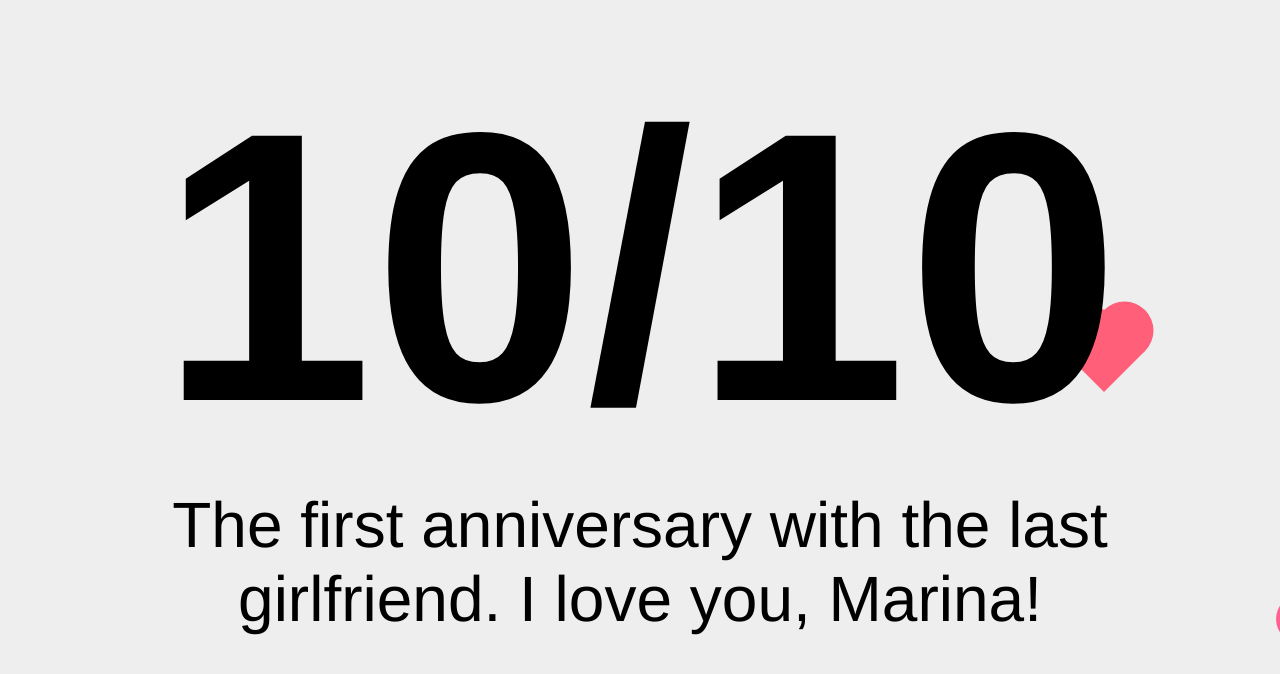
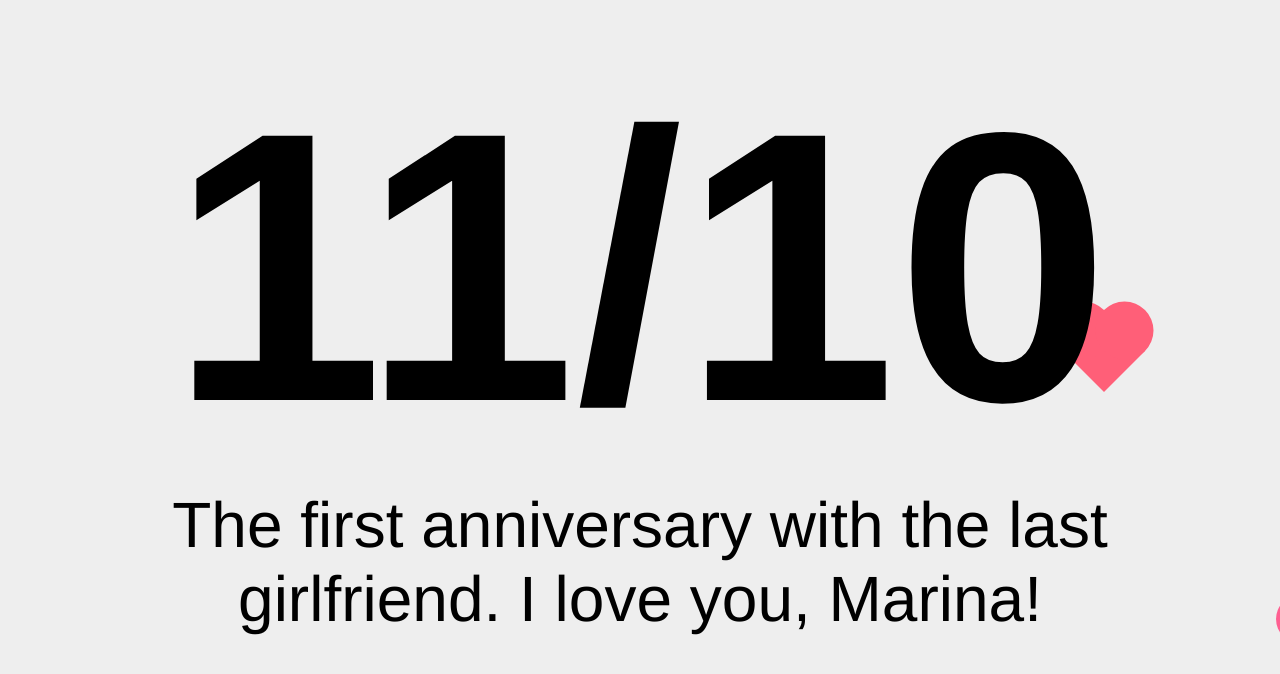
Before and after one commit to bernbecht/1things, a website: page app/index.html in a window 1280 px wide. Drawn offline with nearby package versions, Linux system fonts and the light colour scheme.

Commit message:
changing the text

```diff
--- a/app/first-anniversary/first-anniversary.view.html
+++ b/app/first-anniversary/first-anniversary.view.html
@@ -3,7 +3,7 @@
             <div class="center">
                 <div id="today-date"
                     class="today-date animated">
-                    {{todayDate | date : 'dd/MM'}}
+                    11/10
                 </div>
                 <div id="today-message"
                     class="today-message animated">
```
